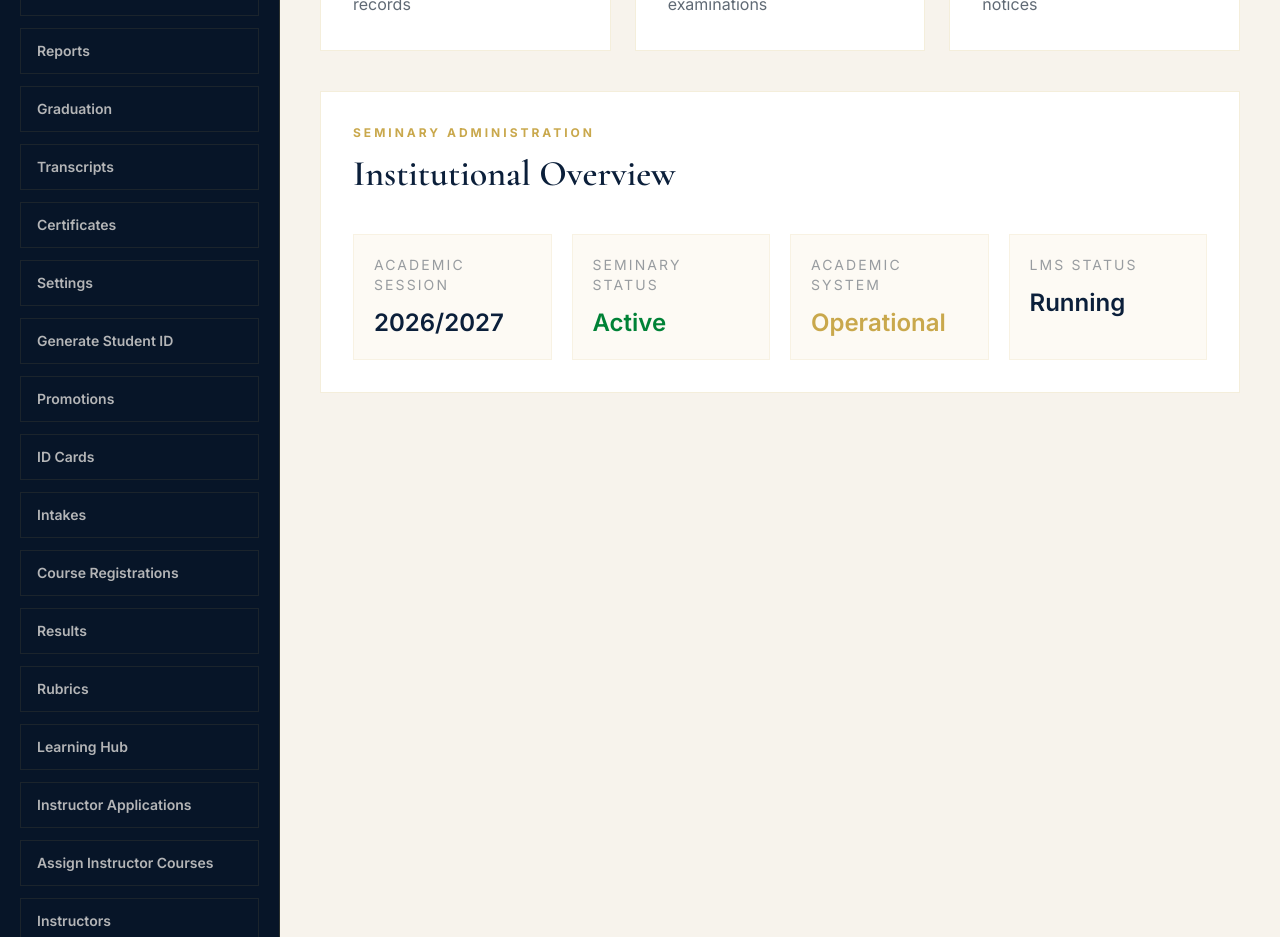
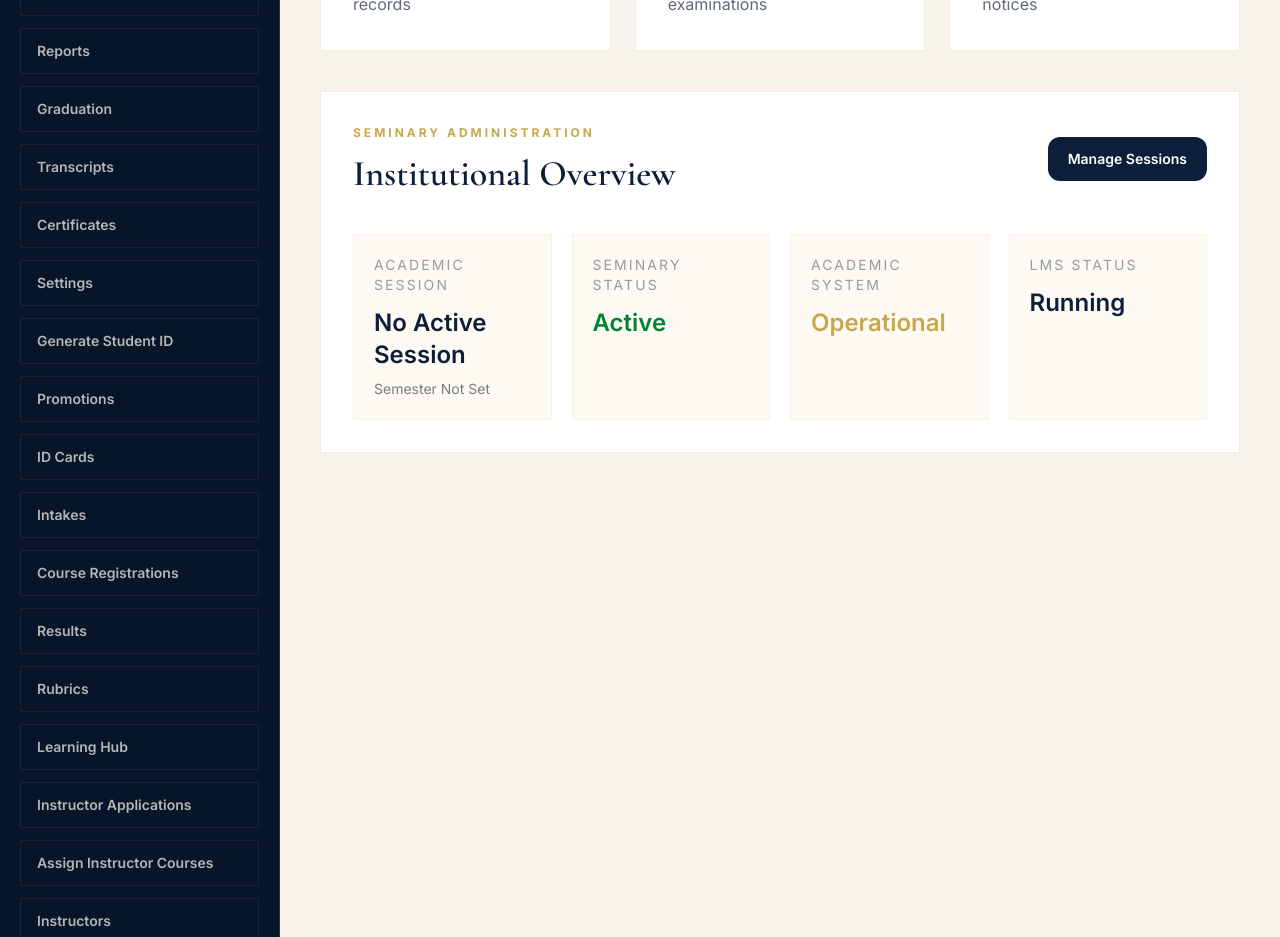
Before and after one commit to discpsam-ai/edc-seminary, a Next.js app: page /admin/dashboard in a window 1280 px wide. Shown: the part 880-1817 px from the top of the page. Built offline with nearby package versions, Linux system fonts and the light colour scheme; no server answers; the database is empty.

Commit message:
your update

```diff
--- a/app/admin/dashboard/page.tsx
+++ b/app/admin/dashboard/page.tsx
@@ -3,6 +3,13 @@ import { createClient } from "@/utils/supabase/server";
 
 export default async function AdminDashboardPage() {
   const supabase = await createClient();
+
+  const { data: activeSession } =
+    await supabase
+      .from("academic_sessions")
+      .select("*")
+      .eq("is_active", true)
+      .single();
 
   const { count: studentsCount } =
     await supabase
@@ -148,6 +155,13 @@ export default async function AdminDashboardPage() {
               Institutional Overview
             </h2>
           </div>
+
+          <a
+            href="/admin/sessions"
+            className="rounded-xl bg-[#0b1f3a] px-5 py-3 text-sm font-semibold text-white"
+          >
+            Manage Sessions
+          </a>
         </div>
 
         <div className="mt-10 grid gap-5 md:grid-cols-2 xl:grid-cols-4">
@@ -157,8 +171,14 @@ export default async function AdminDashboardPage() {
             </p>
 
             <h3 className="mt-3 text-2xl font-semibold text-[#0b1f3a]">
-              2026/2027
+              {activeSession?.session_name ||
+                "No Active Session"}
             </h3>
+
+            <p className="mt-2 text-sm text-[#1c2b3a]/60">
+              {activeSession?.current_semester ||
+                "Semester Not Set"}
+            </p>
           </div>
 
           <div className="border border-[#c9a84c]/10 bg-[#fdfaf4] p-5">
```
